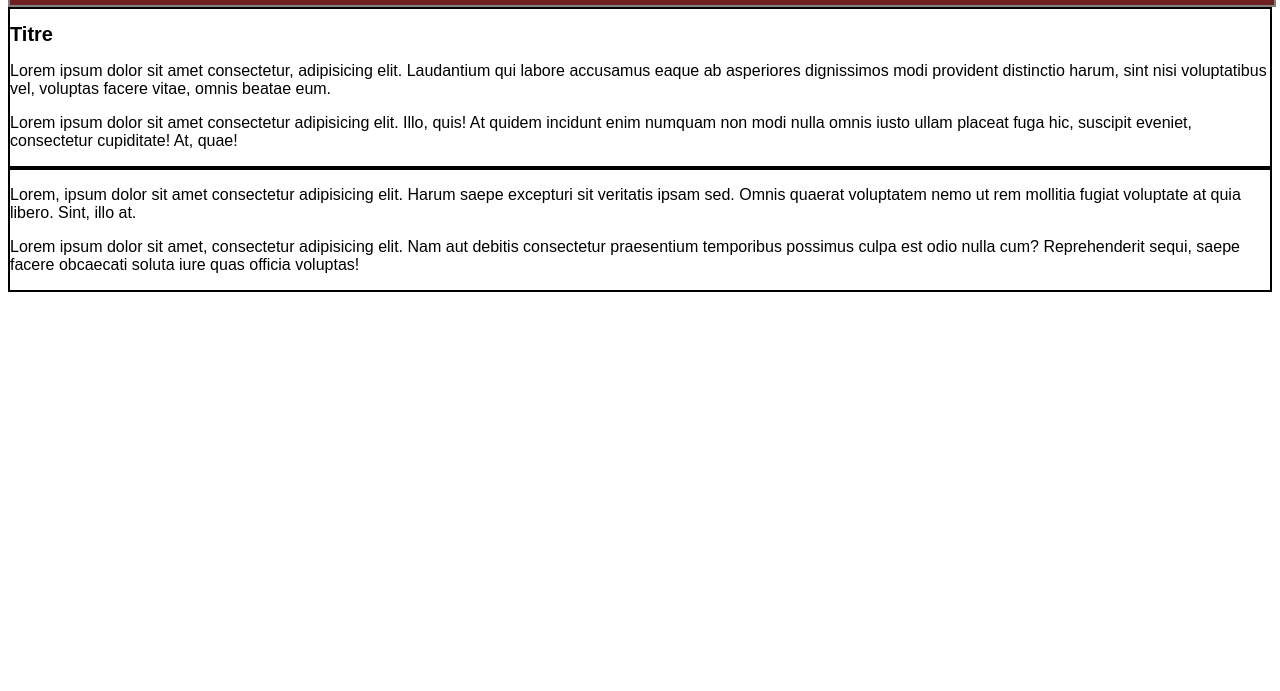
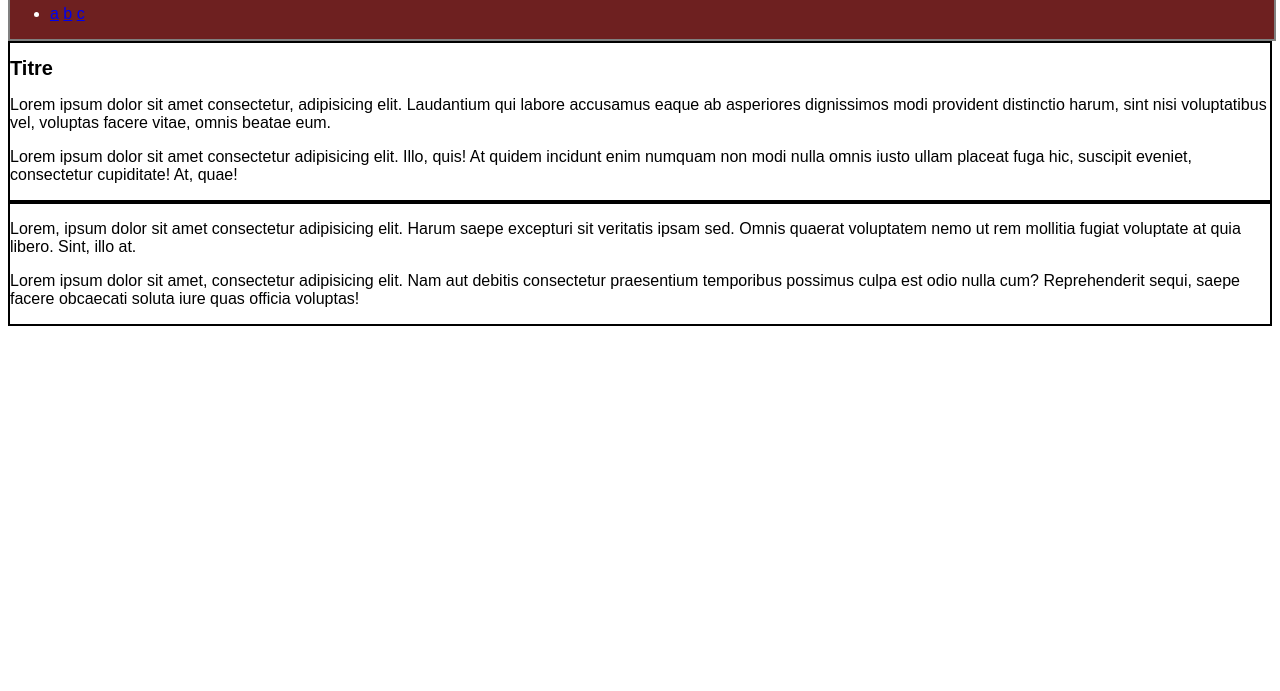
Before and after one commit to MateoGomezL/ex3, a plain HTML site: page index.html in a window 1280 px wide. Shown: the part 109-800 px from the top of the page. Drawn offline with Linux system fonts and the light colour scheme.

Commit message:
E - Un menu est ajouté dans le header

```diff
--- a/index.html
+++ b/index.html
@@ -11,6 +11,15 @@
     <header>
         <h1>Titre principal</h1>
         <h2>sous-titres</h2>
+        <nav>
+            <ul>
+                <li>
+                    <a href="#">a</a>
+                    <a href="#">b</a>
+                    <a href="#">c</a>
+                </li>
+            </ul>
+        </nav>
     </header>
     <main>
         <h1>Titre</h1>
```
